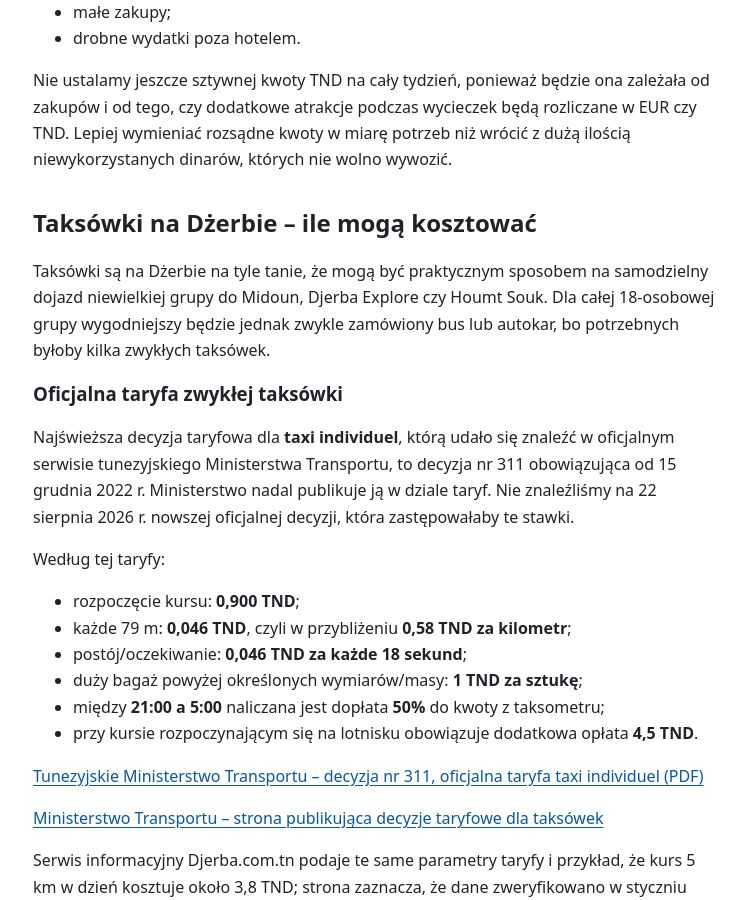
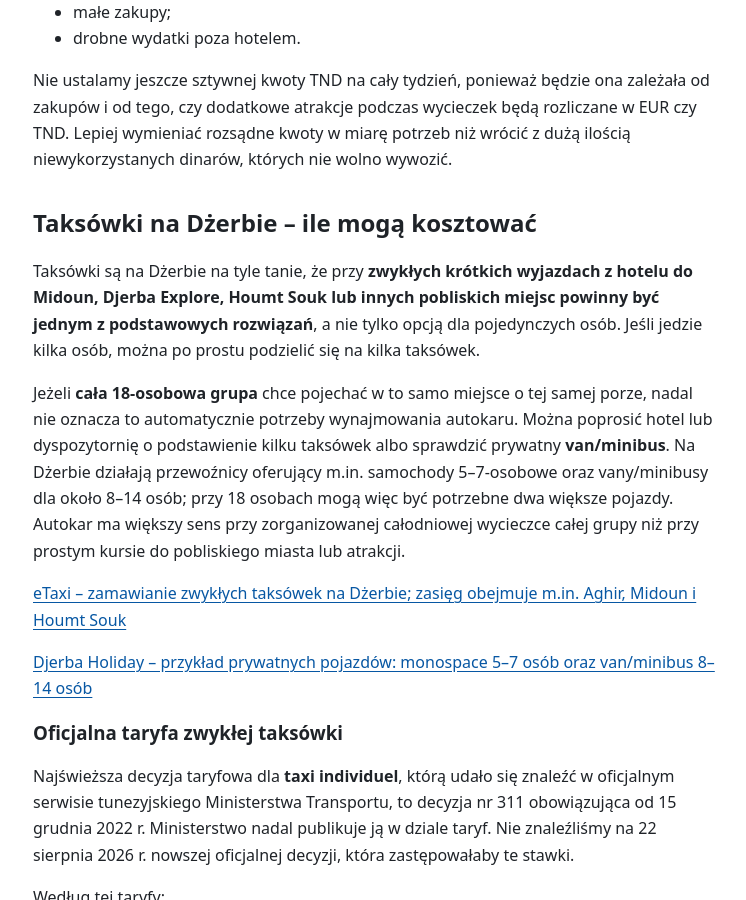
Before and after one commit to rotnicki/djerba-2026, a Jekyll site: the page built from pieniadze.md, in a window 1280 px wide and 900 px high, scrolled down 2512 px. Shown: the whole window, without its empty margins (31-777 px from the left). Built offline with Jekyll 4.4.1, drawn with Linux system fonts in a browser that asks for light colours; our own code applies the rules of GitHub Pages for plain Markdown files; some of the changed text lies outside the part shown.

Commit message:
Doprecyzuj transport taksówkami i vanami na krótkich trasach

```diff
--- a/pieniadze.md
+++ b/pieniadze.md
@@ -73,7 +73,13 @@ Nie ustalamy jeszcze sztywnej kwoty TND na cały tydzień, ponieważ będzie ona
 
 ## Taksówki na Dżerbie – ile mogą kosztować
 
-Taksówki są na Dżerbie na tyle tanie, że mogą być praktycznym sposobem na samodzielny dojazd niewielkiej grupy do Midoun, Djerba Explore czy Houmt Souk. Dla całej 18-osobowej grupy wygodniejszy będzie jednak zwykle zamówiony bus lub autokar, bo potrzebnych byłoby kilka zwykłych taksówek.
+Taksówki są na Dżerbie na tyle tanie, że przy **zwykłych krótkich wyjazdach z hotelu do Midoun, Djerba Explore, Houmt Souk lub innych pobliskich miejsc powinny być jednym z podstawowych rozwiązań**, a nie tylko opcją dla pojedynczych osób. Jeśli jedzie kilka osób, można po prostu podzielić się na kilka taksówek.
+
+Jeżeli **cała 18-osobowa grupa** chce pojechać w to samo miejsce o tej samej porze, nadal nie oznacza to automatycznie potrzeby wynajmowania autokaru. Można poprosić hotel lub dyspozytornię o podstawienie kilku taksówek albo sprawdzić prywatny **van/minibus**. Na Dżerbie działają przewoźnicy oferujący m.in. samochody 5–7-osobowe oraz vany/minibusy dla około 8–14 osób; przy 18 osobach mogą więc być potrzebne dwa większe pojazdy. Autokar ma większy sens przy zorganizowanej całodniowej wycieczce całej grupy niż przy prostym kursie do pobliskiego miasta lub atrakcji.
+
+[eTaxi – zamawianie zwykłych taksówek na Dżerbie; zasięg obejmuje m.in. Aghir, Midoun i Houmt Souk](https://www.etaxi.tn/en/alternatives/allo-taxi/djerba)
+
+[Djerba Holiday – przykład prywatnych pojazdów: monospace 5–7 osób oraz van/minibus 8–14 osób](https://djerba.holiday/en/activite/transfert-prive-aeroport-djerba-hotel)
 
 ### Oficjalna taryfa zwykłej taksówki
 
@@ -131,7 +137,8 @@ Dlatego najlepiej:
 - przy zwykłej krótkiej jeździe poprosić o włączenie **taksometru**;
 - jeśli kierowca proponuje cenę stałą, **ustalić ją przed rozpoczęciem kursu**;
 - pamiętać, że po 21:00 taryfa jest wyższa;
-- przy większej grupie porównać koszt kilku taksówek z wynajęciem jednego busa;
+- gdy jedzie większa liczba osób, **nie skreślać taksówek** – można zamówić kilka samochodów; jeśli cała grupa chce podróżować razem, porównać kilka taksówek z 1–2 vanami/minibusami;
+- traktować autokar przede wszystkim jako rozwiązanie dla zorganizowanej wycieczki całej grupy, a nie domyślny środek transportu do Midoun, Djerba Explore czy Houmt Souk;
 - płacić za zwykły kurs w **TND**, chyba że wcześniej wyraźnie ustalono inaczej.
 
 Dla orientacji: przejazd do Houmt Souk i z powrotem według samego taksometru to około **28–30 TND za samochód** w dzień. Jeśli jadą w nim 3–4 osoby i dzielą koszt, taksówka może być bardzo tanim sposobem na samodzielne wyjście poza hotel.
@@ -308,9 +315,11 @@ Nie ma potrzeby opierać całego wyjazdu wyłącznie na jednym z tych sposobów
 - Aktualne limity bezpłatnych wypłat z bankomatów dla konkretnych planów Revolut używanych przez uczestników.
 - Czy Club Palm Azur przyjmuje obowiązkowy podatek turystyczny kartą, czy najlepiej przygotować TND w gotówce – do potwierdzenia bezpośrednio z hotelem lub rezydentem.
 - Czy przy przejazdach hotel–Midoun, hotel–Djerba Explore i hotel–Houmt Souk kierowcy zwykle włączają taksometr bez problemu; zweryfikujemy to praktycznie na miejscu.
+- Jeśli cała grupa będzie chciała odbyć krótki wspólny przejazd, sprawdzić na miejscu koszt kilku taksówek oraz 1–2 vanów/minibusów zamiast z góry zamawiać autokar.
 
 ## Historia zmian
 
+- 2026-08-22 – skorygowano zalecenia dotyczące krótkich przejazdów: taksówki pozostają podstawowym rozwiązaniem do Midoun, Djerba Explore i Houmt Souk także dla kilku osób; dla całej grupy wskazano kilka taksówek lub vany/minibusy, bez automatycznej rekomendacji autokaru.
 - 2026-08-22 – dodano aktualny kurs TND/PLN z NBP i prostą ściągę przeliczeniową; dodano oficjalną taryfę taksówek i orientacyjne ceny kursów z Club Palm Azur; ujednolicono nazewnictwo na **„obowiązkowy podatek turystyczny”**.
 - 2026-08-22 – budżet przebudowano na kwoty **na osobę**; na podstawie cen z `wycieczki.md` i 7-nocnego pobytu przygotowano trzy orientacyjne warianty gotówki w EUR oraz przyjęto około 200 EUR na osobę jako prosty roboczy punkt wyjścia.
 - 2026-08-22 – przeniesienie do pliku ustaleń z rozmowy: TND i euro, Revolut, DCC, druga karta, obowiązkowy podatek turystyczny oraz płatności za wycieczki; dodano aktualne źródła.
```
